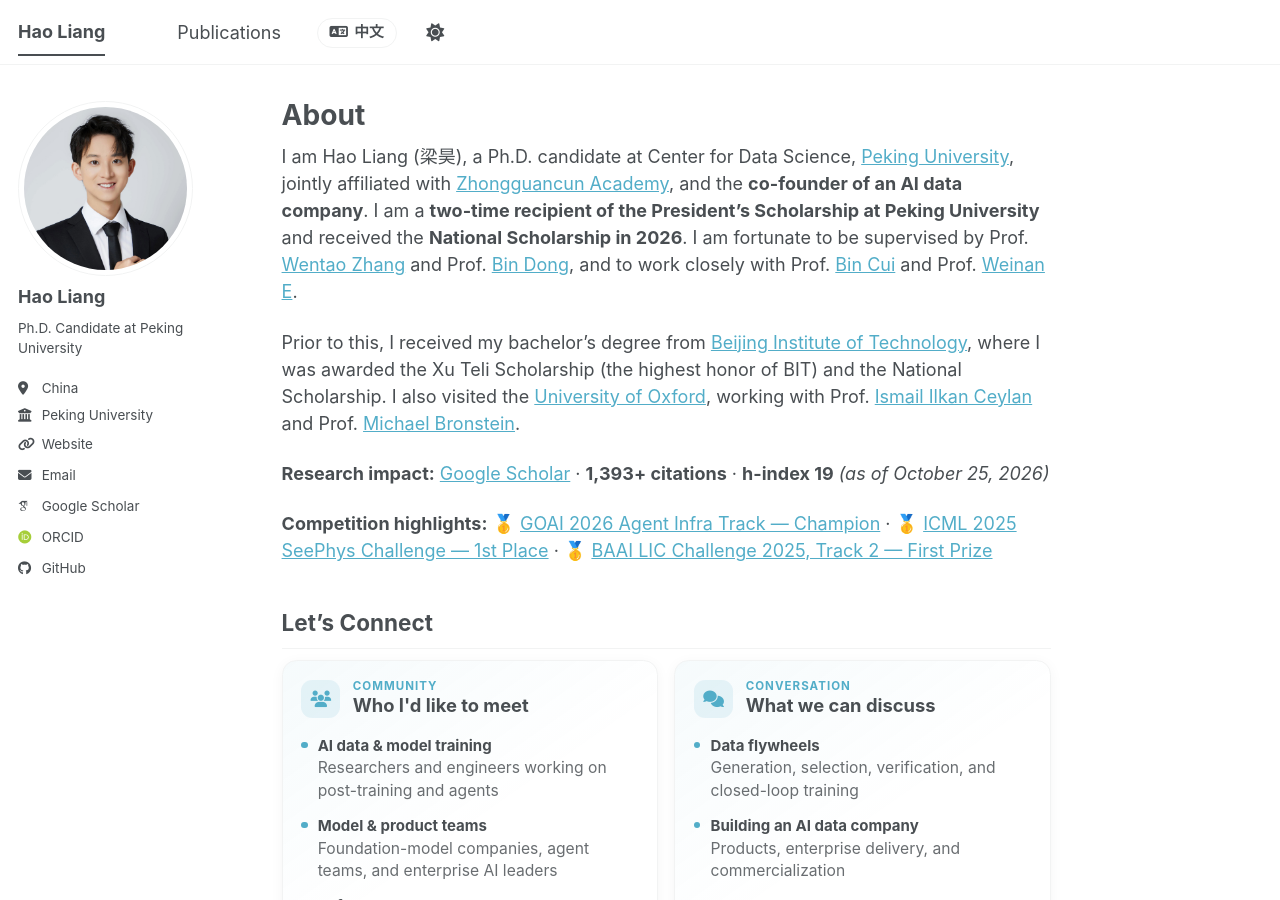
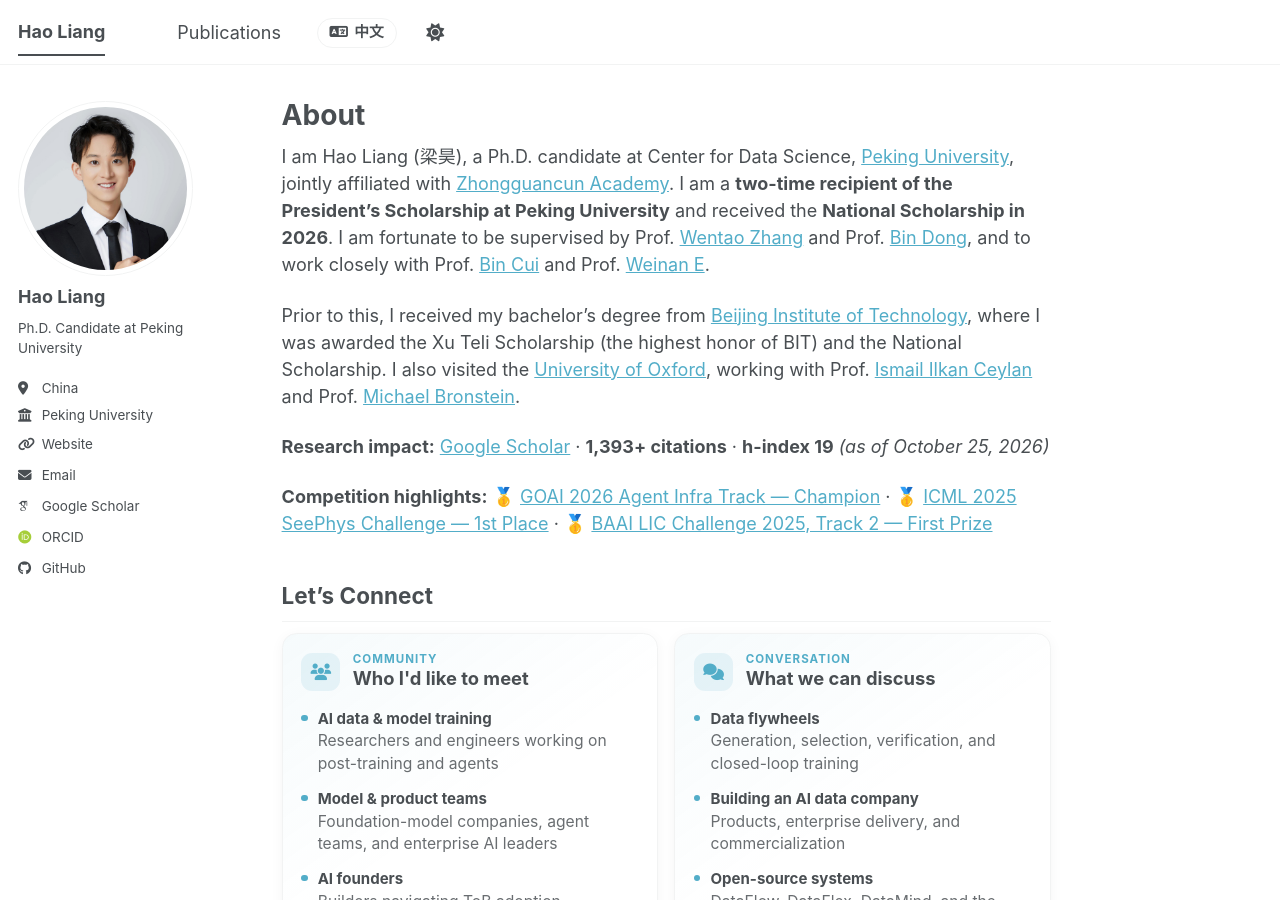
Before and after one commit to haolpku/haolpku.github.io, a Jekyll site: the page built from _pages/about.md, in a window 1280 px wide and 900 px high. Built offline with Jekyll 4.4.1, drawn with Linux system fonts in a browser that asks for light colours; some web fonts are replaced; a script bundle is joined from its source files by our own code; library files that are not in the unit come from our copies.

Commit message:
Remove co-founder introduction from English homepage

```diff
--- a/_pages/about.md
+++ b/_pages/about.md
@@ -10,7 +10,7 @@
   - /about.html
 ---
 
-I am Hao Liang (梁昊), a Ph.D. candidate at Center for Data Science, [Peking University](https://www.pku.edu.cn/), jointly affiliated with [Zhongguancun Academy](https://www.bza.edu.cn/), and the **co-founder of an AI data company**. I am a **two-time recipient of the President's Scholarship at Peking University** and received the **National Scholarship in 2026**. I am fortunate to be supervised by Prof. [Wentao Zhang](https://zwt233.github.io/) and Prof. [Bin Dong](http://faculty.bicmr.pku.edu.cn/~dongbin/), and to work closely with Prof. [Bin Cui](https://cuibinpku.github.io/) and Prof. [Weinan E](https://web.math.princeton.edu/~weinan/).
+I am Hao Liang (梁昊), a Ph.D. candidate at Center for Data Science, [Peking University](https://www.pku.edu.cn/), jointly affiliated with [Zhongguancun Academy](https://www.bza.edu.cn/). I am a **two-time recipient of the President's Scholarship at Peking University** and received the **National Scholarship in 2026**. I am fortunate to be supervised by Prof. [Wentao Zhang](https://zwt233.github.io/) and Prof. [Bin Dong](http://faculty.bicmr.pku.edu.cn/~dongbin/), and to work closely with Prof. [Bin Cui](https://cuibinpku.github.io/) and Prof. [Weinan E](https://web.math.princeton.edu/~weinan/).
 
 Prior to this, I received my bachelor's degree from [Beijing Institute of Technology](https://www.bit.edu.cn/), where I was awarded the Xu Teli Scholarship (the highest honor of BIT) and the National Scholarship. I also visited the [University of Oxford](https://www.ox.ac.uk/), working with Prof. [Ismail Ilkan Ceylan](https://www.cs.ox.ac.uk/people/ismaililkan.ceylan/) and Prof. [Michael Bronstein](https://www.cs.ox.ac.uk/people/michael.bronstein/).
 
```
